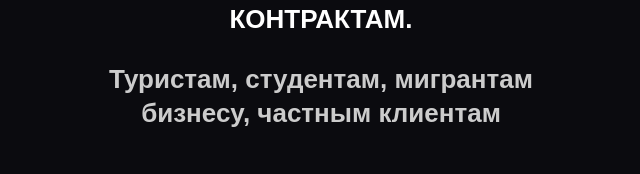
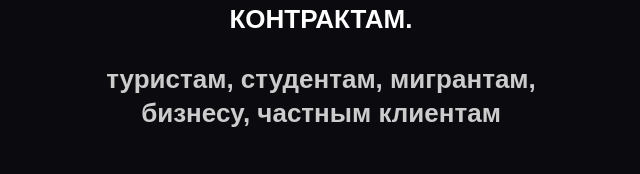
Before and after one commit to app2cash/html, a plain HTML site: page index.html in a window 1280 px wide. Shown: the part 294-468 px from the top of the page, 319-959 px from the left. Drawn offline with Linux system fonts and the light colour scheme.

Commit message:
Update index.html

```diff
--- a/index.html
+++ b/index.html
@@ -176,7 +176,7 @@ video{ width:100%; border-radius:12px; }
 
 <h1>
 МЕНЯЕМ ДЕНЬГИ МЕЖДУ СТРАНАМИ, АНОНИМНО ПО СМАРТ-КОНТРАКТАМ.<br>
-  <p style="color:#ccc;">Туристам, студентам, мигрантам<br>
+  <p style="color:#ccc;">туристам, студентам, мигрантам,<br>
     бизнесу, частным клиентам</p>
 </h1>
 
```
